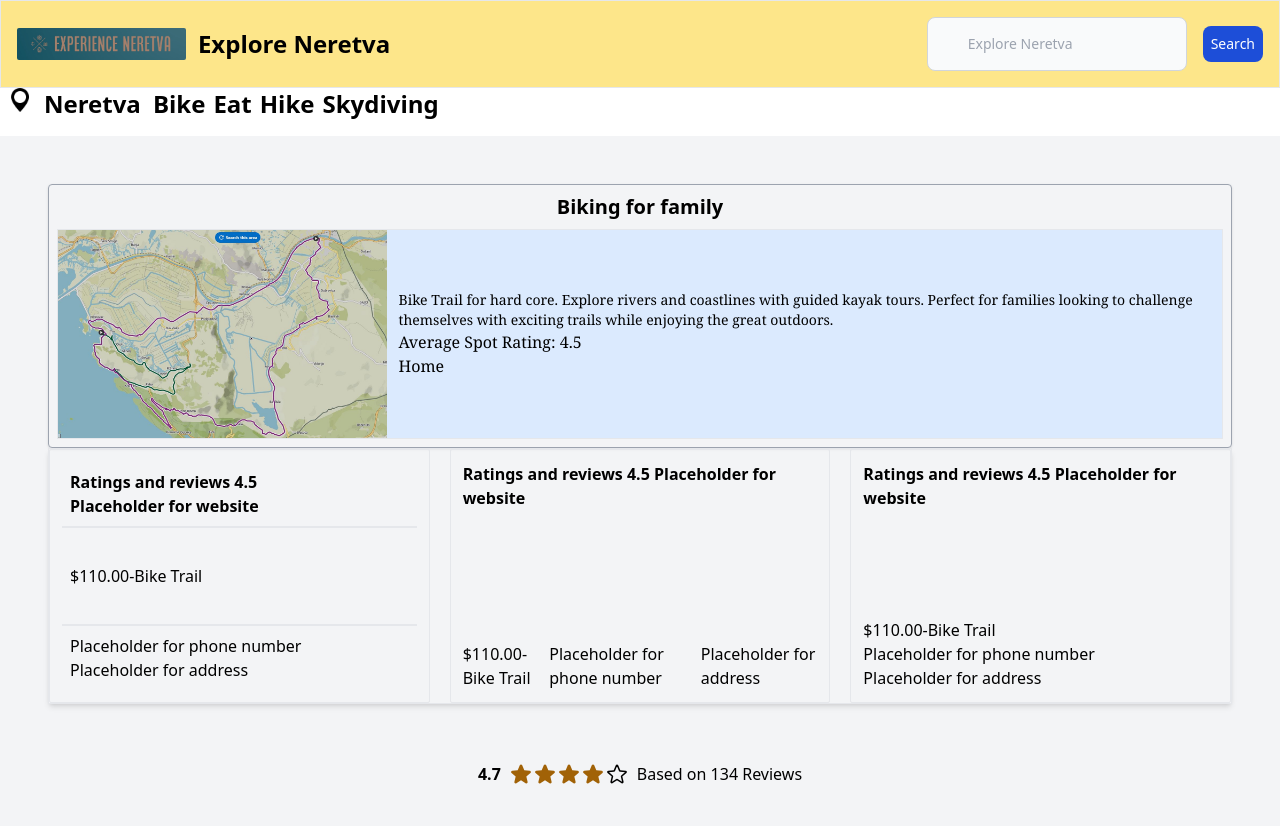
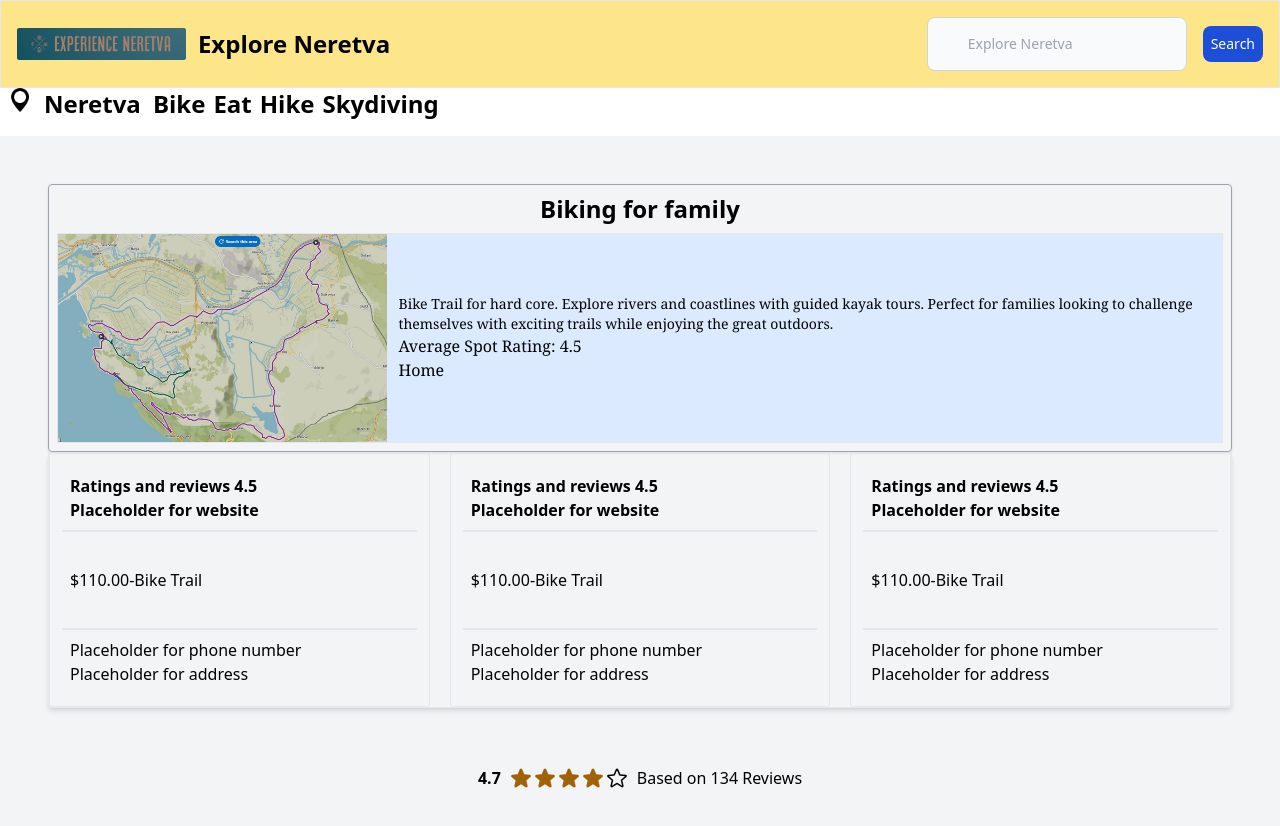
Before and after one commit to nborcic/Visit-Neretva, a SvelteKit app in the folder my-app/: page /spots/0 in a window 1280 px wide. Shown: the top 826 px of the page. Built offline with nearby package versions, Linux system fonts and the light colour scheme.

Commit message:
spots cards edited

```diff
--- a/my-app/src/routes/spots/[id]/+page.svelte
+++ b/my-app/src/routes/spots/[id]/+page.svelte
@@ -8,7 +8,7 @@
   <!--each box-->
 
   <div class="flex _title">
-    <p class="flex font-extrabold text-xl">{data.name}</p>
+    <p class="flex font-extrabold text-2xl">{data.name}</p>
   </div>
   <div
     class="flex _3_titleAndImage flex-row items-center gap-3 border transition bg-blue-100"
@@ -35,7 +35,7 @@
   <div
     class="devides_first flex flex-col w-full p-3 border rounded-sm justify-between"
   >
-    <div class="font-semibold flex flex-col  border-b-2 p-2 gap-2">
+    <div class="font-semibold flex flex-col border-b-2 p-2 gap-2">
       <h3>
         <div>
           Ratings and reviews {data.averageRating}
@@ -57,32 +57,44 @@
   <div
     class="devides_second flex flex-col w-full p-3 border rounded-sm justify-between"
   >
-    <div class="font-semibold">
+    <div class="font-semibold flex flex-col border-b-2 p-2 gap-2">
       <h3>
-        Ratings and reviews
-        {data.averageRating}
+        <div>
+          Ratings and reviews {data.averageRating}
+        </div>
+
+        <div>
           {data.website}
+        </div>
       </h3>
     </div>
-    <div class="flex">
+    <div class="flex p-2 gap-2">
       {data.price}-{data.type}
-      <div class="items-center">{data.phoneNumber}</div>
+    </div>
+    <div class="items-center p-2 gap-2 border-t-2">
+      <div>{data.phoneNumber}</div>
       {data.address}
     </div>
   </div>
   <div
     class="devides_third flex flex-col w-full p-3 border rounded-sm justify-between"
   >
-    <div class="font-semibold">
+    <div class="font-semibold flex flex-col border-b-2 p-2 gap-2">
       <h3>
-        Ratings and reviews
-        {data.averageRating}
+        <div>
+          Ratings and reviews {data.averageRating}
+        </div>
+
+        <div>
           {data.website}
+        </div>
       </h3>
     </div>
-    <div>
+    <div class="flex p-2 gap-2">
       {data.price}-{data.type}
-      <div class="items-center">{data.phoneNumber}</div>
+    </div>
+    <div class="items-center p-2 gap-2 border-t-2">
+      <div>{data.phoneNumber}</div>
       {data.address}
     </div>
   </div>
```
Lines whose indentation alone changed are shown as unchanged.
